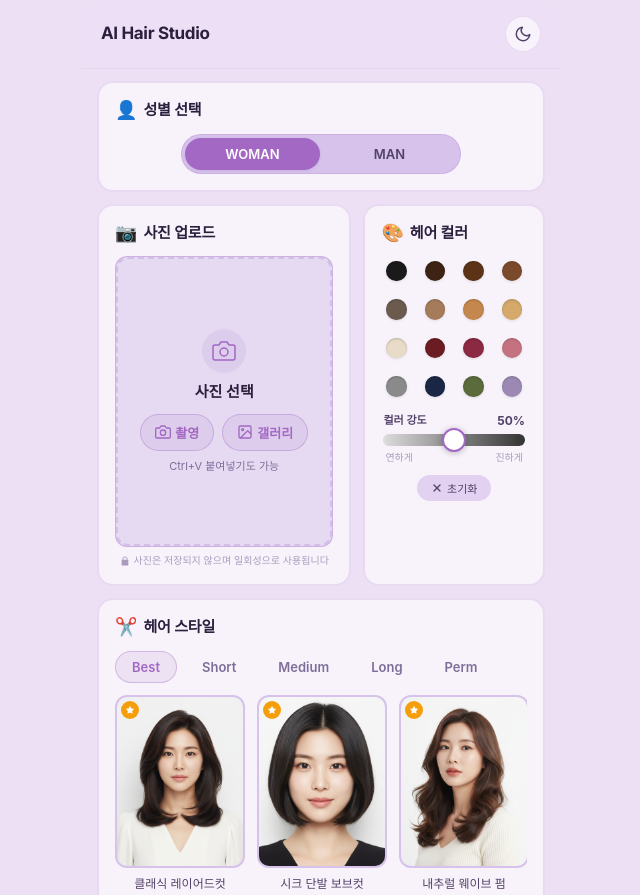
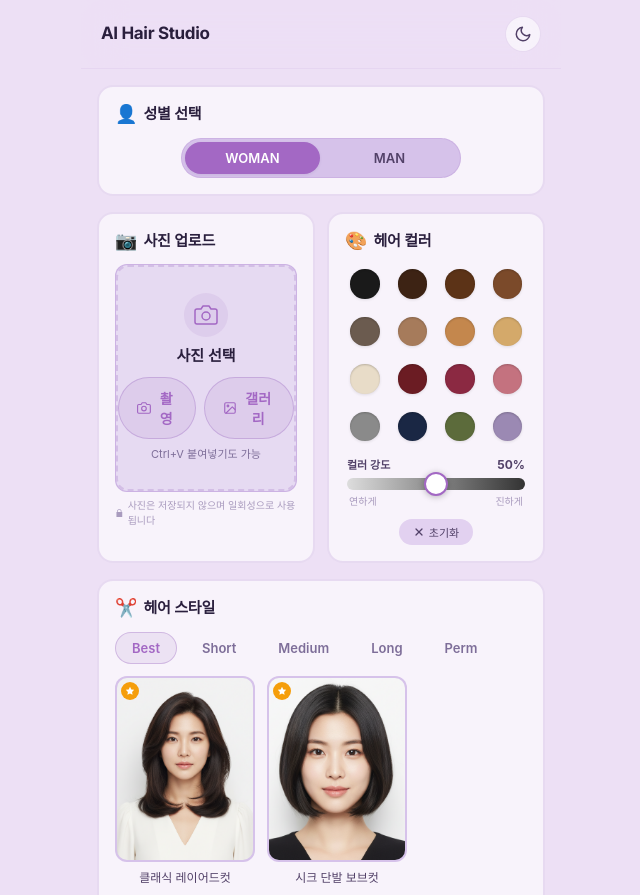
Before and after one commit to ldg001108-prog/hair-salon-app, a Next.js app: page /salon/1 in a window 1280 px wide. Shown: the top 895 px of the page, without its empty margins (319-959 px from the left). Built offline with nearby package versions, Linux system fonts and the light colour scheme; a web font is replaced by a local one.

Commit message:
feat: 태블릿/PC 반응형 레이아웃 미디어 쿼리 추가

```diff
--- a/src/components/MainView/MainView.module.css
+++ b/src/components/MainView/MainView.module.css
@@ -477,3 +477,70 @@
         transform: rotate(360deg);
     }
 }
+
+/* =========================================
+   반응형 — 태블릿 (768px ~)
+   ========================================= */
+@media (min-width: 768px) {
+    .main {
+        max-width: 720px;
+        margin: 0 auto;
+    }
+
+    .ctaWrap {
+        max-width: 720px;
+    }
+
+    .styleCard {
+        width: 150px;
+    }
+
+    .uploadMethodBtn {
+        padding: 10px 18px;
+        font-size: 14px;
+    }
+}
+
+/* =========================================
+   반응형 — PC / 키오스크 (1024px ~)
+   ========================================= */
+@media (min-width: 1024px) {
+    .main {
+        max-width: 960px;
+        gap: var(--sp-4);
+    }
+
+    .ctaWrap {
+        max-width: 960px;
+    }
+
+    /* 스타일 그리드를 wrap으로 전환 */
+    .styleGrid {
+        flex-wrap: wrap;
+        overflow-x: visible;
+        justify-content: flex-start;
+    }
+
+    .styleCard {
+        width: 140px;
+    }
+
+    /* 업로드/컬러 2컬럼 — 5:5 비율 */
+    .uploadColorSection> :first-child {
+        flex: 5;
+    }
+
+    .uploadColorSection> :last-child {
+        flex: 5;
+    }
+
+    .previewCard {
+        aspect-ratio: 4 / 5;
+    }
+
+    .uploadMethodBtn:hover {
+        background: var(--accent);
+        color: #fff;
+        border-color: var(--accent);
+    }
+}
--- a/src/components/ResultView/ResultView.module.css
+++ b/src/components/ResultView/ResultView.module.css
@@ -368,3 +368,56 @@
         transform: translateX(-50%) translateY(0);
     }
 }
+
+/* =========================================
+   반응형 — 태블릿 (768px ~)
+   ========================================= */
+@media (min-width: 768px) {
+    .result {
+        max-width: 720px;
+        margin: 0 auto;
+    }
+
+    .historyThumb {
+        width: 72px;
+        height: 72px;
+    }
+
+    .historyCard {
+        width: 80px;
+    }
+}
+
+/* =========================================
+   반응형 — PC / 키오스크 (1024px ~)
+   ========================================= */
+@media (min-width: 1024px) {
+    .result {
+        max-width: 960px;
+    }
+
+    .imageSection {
+        max-width: 600px;
+        margin: 0 auto;
+    }
+
+    .historyThumb {
+        width: 80px;
+        height: 80px;
+    }
+
+    .historyCard {
+        width: 88px;
+    }
+
+    .historyLabel {
+        font-size: 10px;
+        max-width: 80px;
+    }
+
+    .actionBtn:hover {
+        background: var(--accent-dim);
+        color: var(--accent);
+        border-color: var(--border-accent);
+    }
+}
```
